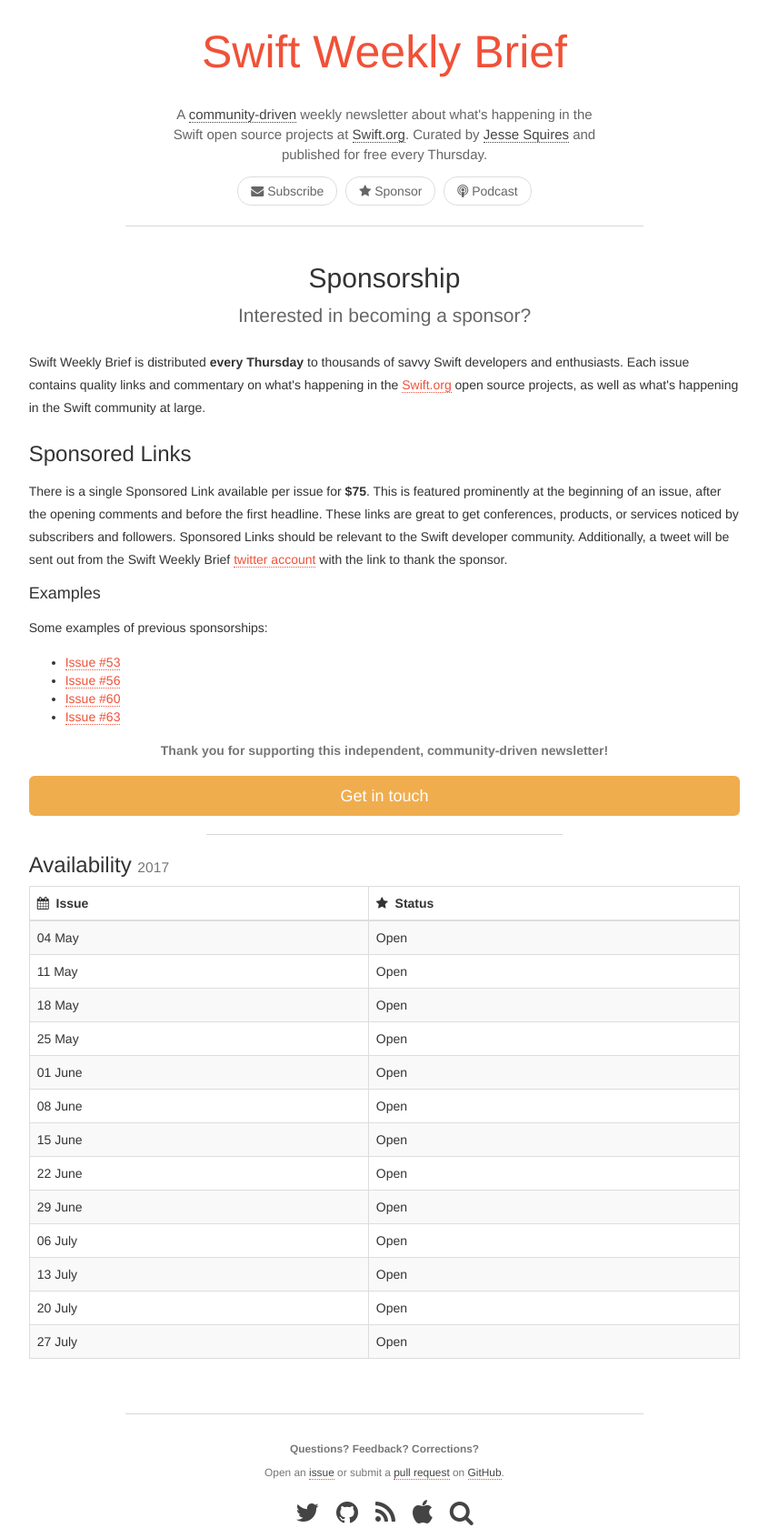
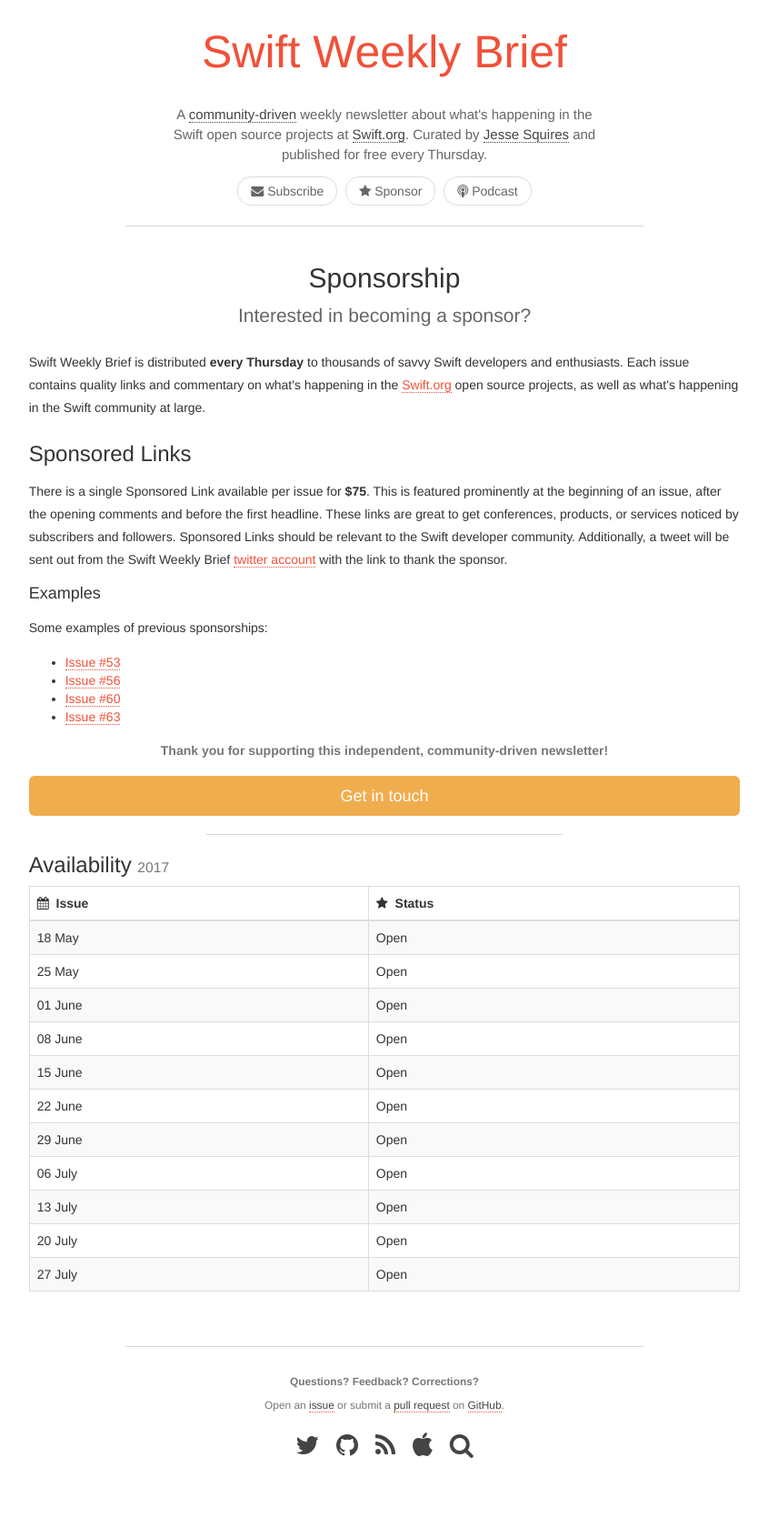
Before and after one commit to SwiftWeekly/swiftweekly.github.io, a Jekyll site: the page built from sponsorship.md, in a window 1280 px wide. Shown: the whole page at 91% size, without its empty margins (217-1062 px from the left). Built offline with Jekyll 4.4.1, drawn with Linux system fonts in a browser that asks for light colours; after the commit the page ends 1617 px from its top, so only the background shows below that.

Commit message:
Update sponsorship.md

```diff
--- a/sponsorship.md
+++ b/sponsorship.md
@@ -40,8 +40,6 @@
 <div class="table-responsive" markdown="1">
 | <i class="fa fa-calendar" aria-hidden="true"></i>&nbsp; Issue | <i class="fa fa-star" aria-hidden="true"></i>&nbsp; Status |
 |:--------------|:-----------|
-| 04 May        | Open       |
-| 11 May        | Open       |
 | 18 May        | Open       |
 | 25 May        | Open       |
 | 01 June       | Open       |
```
